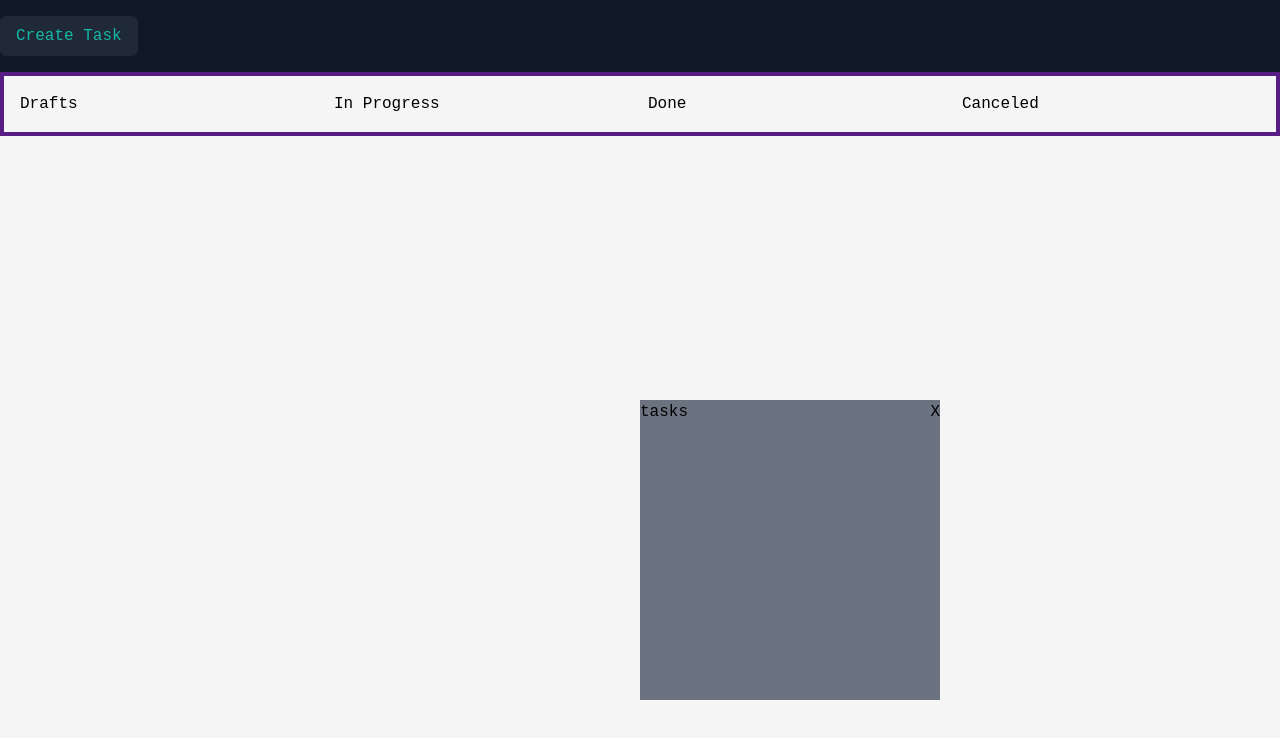
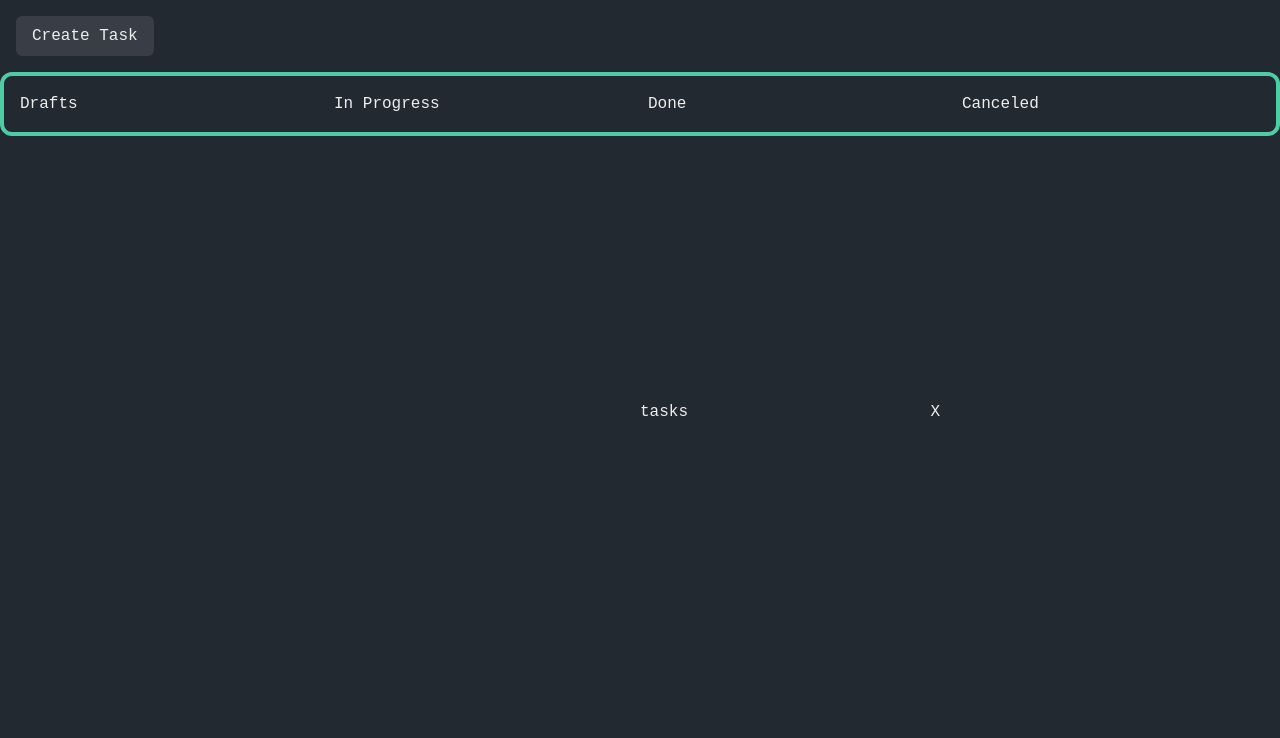
Before and after one commit to MyLastSerenade/task-manager, a SvelteKit app: page / in a window 1280 px wide. Shown: the top 738 px of the page. Built offline with nearby package versions, Linux system fonts and the light colour scheme.

Commit message:
installed sass, added Icon component

```diff
--- a/package.json
+++ b/package.json
@@ -27,6 +27,7 @@
 		"prettier": "^3.2.5",
 		"prettier-plugin-svelte": "^3.2.3",
 		"prettier-plugin-tailwindcss": "^0.5.14",
+		"sass": "^1.77.1",
 		"svelte": "5.0.0-next.115",
 		"svelte-check": "^3.7.0",
 		"tailwindcss": "^3.4.3",
@@ -34,5 +35,8 @@
 		"typescript": "^5.4.5",
 		"vite": "^5.2.10"
 	},
-	"type": "module"
+	"type": "module",
+	"dependencies": {
+		"material-icons": "^1.13.12"
+	}
 }
--- a/src/app.pcss
+++ b/src/app.pcss
@@ -3,12 +3,15 @@
 @tailwind components;
 @tailwind utilities;
 
+
 :root {
 	font-family: 'Courier New', monospace;
-	background-color: whitesmoke;
+
 }
 
 body {
+	background-color: #232931;
+	color: #EEEEEE;
 	width: 100%;
 	height: 100%;
 	padding: 0;
--- /dev/null
+++ b/src/components/Icon.svelte
@@ -0,0 +1,7 @@
+<i on:click on:keydown role="button" tabindex="0" class="material-icons"><slot /></i>
+
+<style>
+	.material-icons {
+		color: var(--textColor);
+	}
+</style>
--- a/src/components/TaskCard.svelte
+++ b/src/components/TaskCard.svelte
@@ -1,5 +1,6 @@
 <script lang="ts">
 	import { State, type Task } from '$lib/types/tasks';
+	import Icon from './Icon.svelte';
 
 	let { ...props }: { task: Task } = $props();
 
@@ -15,14 +16,19 @@
 				return 'text-blue-900';
 		}
 	}
+
+	function deleteTask() {
+		console.log("delete")
+	}
 </script>
 
-<div class="w-full rounded-lg bg-slate-400 p-4 shadow-lg shadow-black">
+<div class="w-full rounded-lg bg-secondary p-4 shadow-lg shadow-black">
 	<div class="flex flex-row justify-between">
 		<h3>{props.task.title}</h3>
 		<p class={getTaskStateColor(props.task.taskState) + ' text-lg font-bold'}>
 			{props.task.taskState}
 		</p>
+		<Icon on:click={() => deleteTask()}>delete</Icon>
 	</div>
 	<p class="text-base font-normal">{props.task.content}</p>
 </div>
--- a/src/routes/+layout.svelte
+++ b/src/routes/+layout.svelte
@@ -1,5 +1,6 @@
 <script lang="ts">
 	import '../app.pcss';
+	import '../styles/general.scss'
 	import Modal from '../components/Modal.svelte';
 	import { State, tasks, type Task } from '$lib/types/tasks';
 
@@ -30,13 +31,15 @@
 	}
 </script>
 
-<nav class="w-full overflow-hidden bg-gray-900 py-4">
+<nav class="w-full overflow-hidden bg-gray-900 p-4">
 	<div class="container flex items-center justify-between">
 		<ul>
 			<li>
 				<button
 					{onclick}
-					class="mr-4 rounded-md bg-gray-800 px-4 py-2 text-teal-500 hover:bg-gray-700 hover:text-white"
+					class="mr-4 rounded-md bg-gray-800 px-4 py-2
+					bg-secondary
+					hover:opacity-[.5] hover:text-white"
 					>Create Task</button
 				>
 			</li>
--- a/src/routes/+page.svelte
+++ b/src/routes/+page.svelte
@@ -53,7 +53,8 @@
 </script>
 
 <div class="h-full w-full">
-	<div class="flex h-full w-full flex-row gap-4 border-4 border-purple-900 p-4">
+	<div class="flex h-full w-full flex-row gap-4 border-4 border-tertiary p-4
+	rounded-xl">
 		<div class="flex w-1/4 flex-col gap-4">
 			<h2>Drafts</h2>
 			{#if drafts}
--- /dev/null
+++ b/src/styles/general.scss
@@ -0,0 +1,8 @@
+@import 'material-icons/iconfont/material-icons.css';
+
+:root {
+    --primary: rgb(35, 41, 49);
+    --secondary: rgb(57, 62, 70);
+    --tertiary: rgb(78, 204, 163);
+    --textColor: rgb(238, 238, 238);
+}
--- a/tailwind.config.cjs
+++ b/tailwind.config.cjs
@@ -3,6 +3,12 @@ const config = {
 	content: ['./src/**/*.{html,js,svelte,ts}'],
 
 	theme: {
+		colors: {
+			primary: 'rgb(35, 41, 49)',
+			secondary: 'rgb(57, 62, 70)',
+			tertiary: 'rgb(78, 204, 163)',
+			textColor: 'rgb(238, 238, 238)'
+		},
 		extend: {}
 	},
 
```
Also changed, not shown: 1 other file (tests, documents, lock files or other folders).
